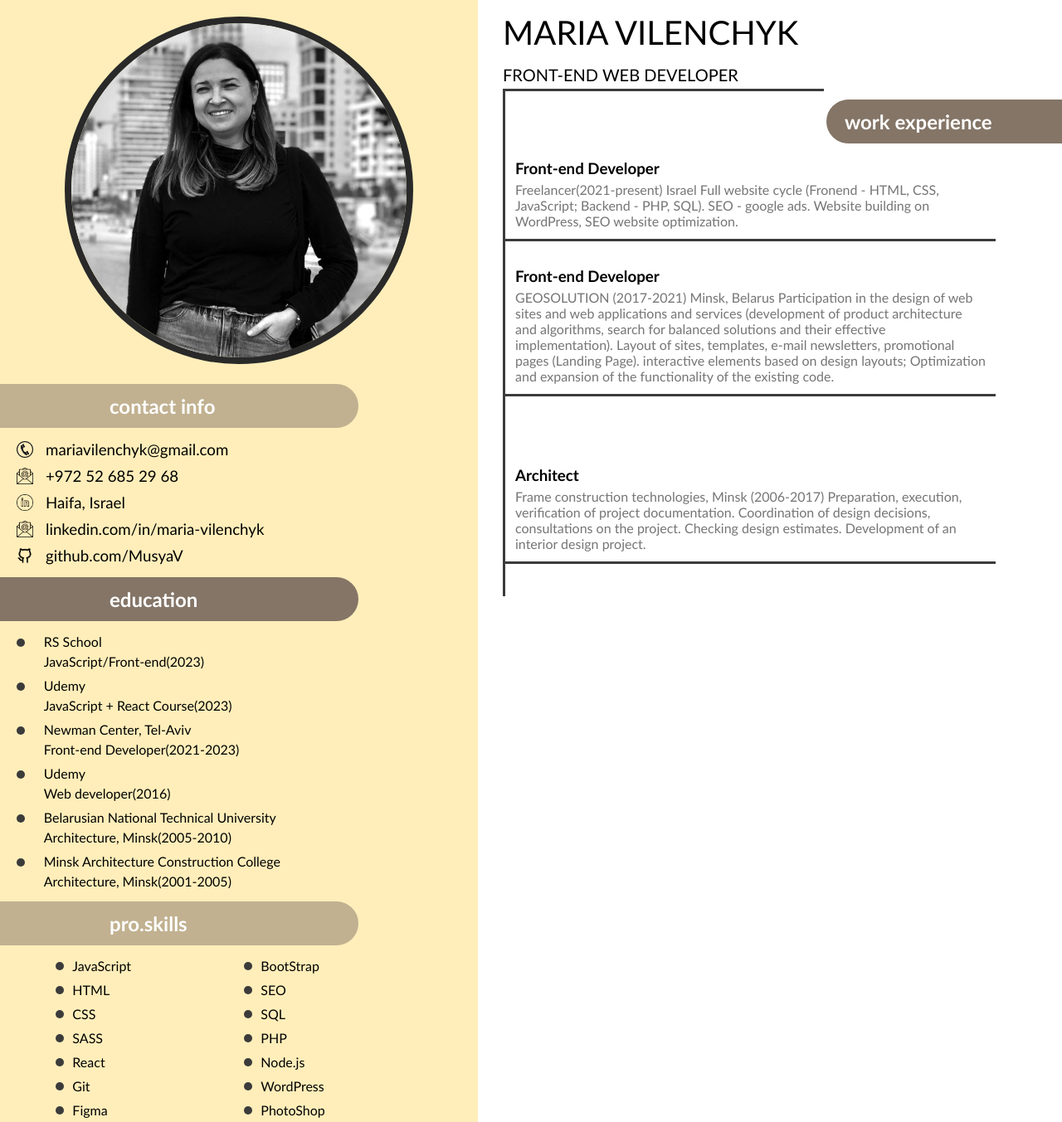
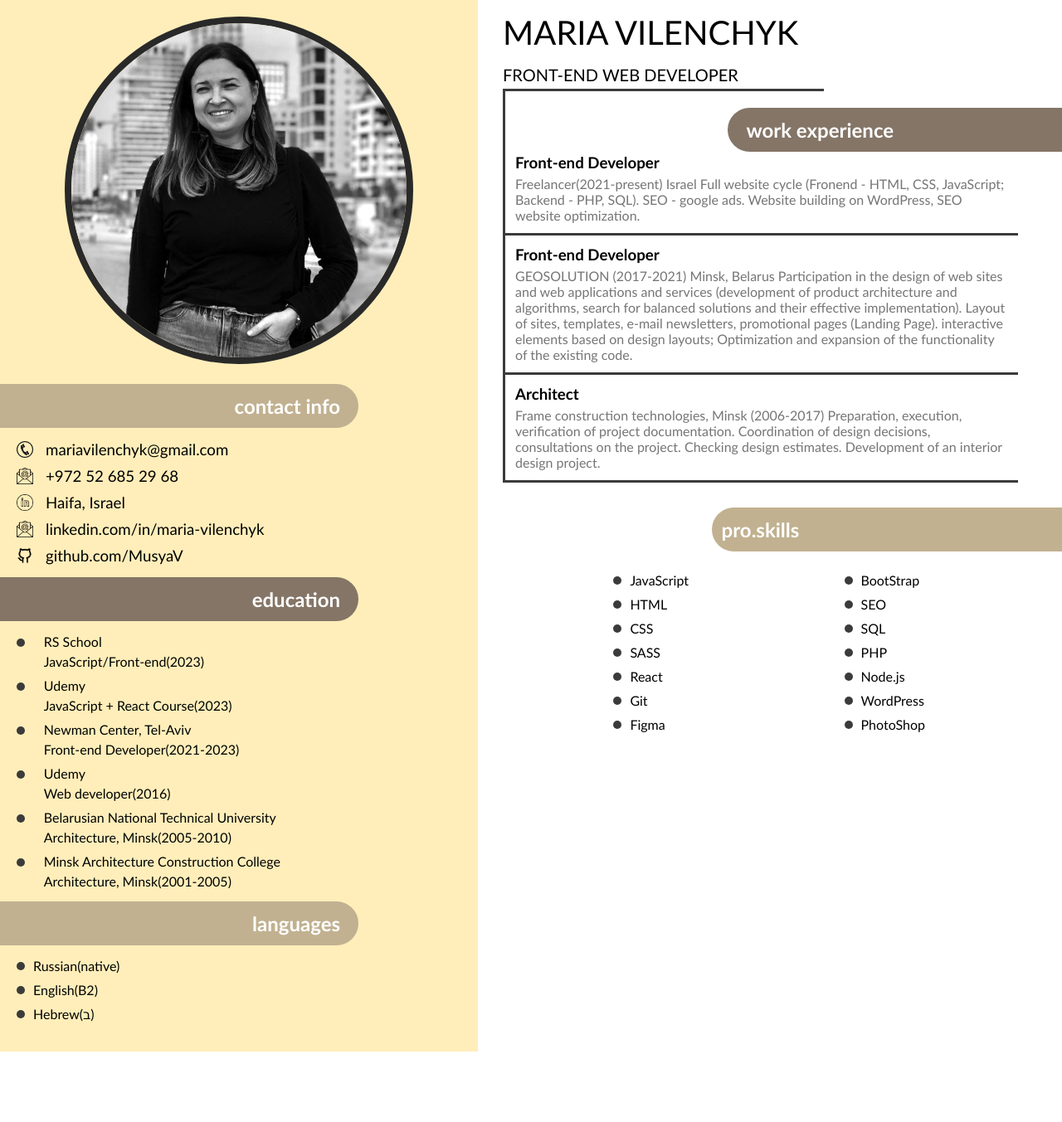
Before and after one commit to MusyaV/rsschool-cv, a plain HTML site: page index.html in a window 1280 px wide. Shown: the whole page at 83% size. After the commit the page ends 1268 px from the top, so only its background shows below. Drawn offline with Linux system fonts and the light colour scheme.

Commit message:
feat: add languages

```diff
--- a/index.html
+++ b/index.html
@@ -10,36 +10,36 @@
   <body>
     <section id="secLeft">
       <div id="img">
-        <img id="imgMain" src="/rsschool-cv/img/photo2.jpg" alt="" srcset="" />
+        <img id="imgMain" src="/img/photo2.jpg" alt="" srcset="" />
       </div>
       <!-- info -->
       <div class="light" id="headerInfo">
         <h2>contact info</h2>
       </div>
       <div class="itemInfo">
-        <img class="icon" src="/rsschool-cv/img/phone.png" alt="" />
+        <img class="icon" src="/img/phone.png" alt="" />
         <h3>mariavilenchyk@gmail.com</h3>
       </div>
       <div class="itemInfo">
-        <img class="icon" src="/rsschool-cv/img/email.png" alt="" />
+        <img class="icon" src="/img/email.png" alt="" />
         <h3>+972 52 685 29 68</h3>
       </div>
       <div class="itemInfo">
-        <img class="icon" src="/rsschool-cv/img/linkedin.png" alt="" />
+        <img class="icon" src="/img/linkedin.png" alt="" />
         <h3>Haifa, Israel</h3>
       </div>
       <div class="itemInfo">
-        <img class="icon" src="/rsschool-cv/img/email.png" alt="" />
+        <img class="icon" src="/img/email.png" alt="" />
         <h3>linkedin.com/in/maria-vilenchyk</h3>
       </div>
       <div class="itemInfo">
-        <img class="icon" src="/rsschool-cv/img/github.png" alt="" />
+        <img class="icon" src="/img/github.png" alt="" />
         <h3>github.com/MusyaV</h3>
       </div>
+      <!-- education -->
       <div class="dark" id="headerEdu">
         <h2>education</h2>
       </div>
-      <!-- education -->
       <div class="itemEdu">
         <div class="circle"></div>
         <div>
@@ -82,8 +82,68 @@
           <h4>Architecture, Minsk(2001-2005)</h4>
         </div>
       </div>
+      <!-- languages -->
+      <div class="light" id="headerLang">
+        <h2>languages</h2>
+      </div>
+      <div id="lang">
+        <div class="itemLang">
+          <div class="circle"></div>
+          <h4>Russian(native)</h4>
+        </div>
+        <div class="itemLang">
+          <div class="circle"></div>
+          <h4>English(B2)</h4>
+        </div>
+        <div class="itemLang">
+          <div class="circle"></div>
+          <h4>Hebrew(ב)</h4>
+        </div>
+      </div>
+    </section>
+    <section id="secRight">
+      <h1 id="big">MARIA VILENCHYK</h1>
+      <h1 id="small">FRONT-END WEB DEVELOPER</h1>
+      <div id="work">
+        <!-- work -->
+        <div class="dark2" id="headerWork">
+          <h2 class="rightH2">work experience</h2>
+        </div>
+        <!-- work1 -->
+        <div id="work1">
+          <h3><b>Front-end Developer</b></h3>
+          <h4 class="gray">
+            Freelancer(2021-present) Israel Full website cycle (Fronend - HTML,
+            CSS, JavaScript; Backend - PHP, SQL). SEO - google ads. Website
+            building on WordPress, SEO website optimization.
+          </h4>
+        </div>
+        <!-- work2 -->
+        <div id="work2">
+          <h3><b>Front-end Developer</b></h3>
+          <h4 class="gray">
+            GEOSOLUTION (2017-2021) Minsk, Belarus Participation in the design
+            of web sites and web applications and services (development of
+            product architecture and algorithms, search for balanced solutions
+            and their effective implementation). Layout of sites, templates,
+            e-mail newsletters, promotional pages (Landing Page). interactive
+            elements based on design layouts; Optimization and expansion of the
+            functionality of the existing code.
+          </h4>
+        </div>
+        <!-- work3 -->
+        <div id="work3">
+          <h3><b>Architect</b></h3>
+          <h4 class="gray">
+            Frame construction technologies, Minsk (2006-2017) Preparation,
+            execution, verification of project documentation. Coordination of
+            design decisions, consultations on the project. Checking design
+            estimates. Development of an interior design project.
+          </h4>
+        </div>
+      </div>
       <!-- skills -->
-      <div class="light" id="headerSkills">
+      <div class="light2" id="headerSkills">
         <h2>pro.skills</h2>
       </div>
       <div id="skills">
@@ -149,47 +209,5 @@
         </div>
       </div>
     </section>
-    <section id="secRight">
-      <h1 id="big">MARIA VILENCHYK</h1>
-      <h1 id="small">FRONT-END WEB DEVELOPER</h1>
-      <div id="work">
-        <!-- work -->
-        <div class="dark2" id="headerWork">
-          <h2 class="rightH2">work experience</h2>
-        </div>
-        <!-- work1 -->
-        <div id="work1">
-          <h3><b>Front-end Developer</b></h3>
-          <h4 class="gray">
-            Freelancer(2021-present) Israel Full website cycle (Fronend - HTML,
-            CSS, JavaScript; Backend - PHP, SQL). SEO - google ads. Website
-            building on WordPress, SEO website optimization.
-          </h4>
-        </div>
-        <!-- work2 -->
-        <div id="work2">
-          <h3><b>Front-end Developer</b></h3>
-          <h4 class="gray">
-            GEOSOLUTION (2017-2021) Minsk, Belarus Participation in the design
-            of web sites and web applications and services (development of
-            product architecture and algorithms, search for balanced solutions
-            and their effective implementation). Layout of sites, templates,
-            e-mail newsletters, promotional pages (Landing Page). interactive
-            elements based on design layouts; Optimization and expansion of the
-            functionality of the existing code.
-          </h4>
-        </div>
-        <!-- work3 -->
-        <div id="work3">
-          <h3><b>Architect</b></h3>
-          <h4 class="gray">
-            Frame construction technologies, Minsk (2006-2017) Preparation,
-            execution, verification of project documentation. Coordination of
-            design decisions, consultations on the project. Checking design
-            estimates. Development of an interior design project.
-          </h4>
-        </div>
-      </div>
-    </section>
   </body>
 </html>
--- a/style.css
+++ b/style.css
@@ -18,19 +18,26 @@ body {
 }
 #secRight {
   width: 55%;
-  position: relative;
 }
 #headerInfo {
   width: 75%;
   margin-bottom: 10px;
+  text-align: right;
 }
 #headerEdu {
   width: 75%;
   margin: 10px 0px;
+  text-align: right;
+}
+#headerLang {
+  width: 75%;
+  margin: 10px 0px;
+  text-align: right;
 }
 #headerSkills {
-  width: 75%;
-  margin: 10px 0px;
+  margin: 30px 0px 20px 0px;
+  width: 60%;
+  float: right;
 }
 .light {
   border-radius: 0px 30px 30px 0px;
@@ -50,7 +57,7 @@ body {
 }
 h2 {
   margin: 0px;
-  margin-left: 120px;
+  margin-right: 10px;
   padding: 12px;
   color: white;
   font-family: "Trebuchet MS", "Lucida Sans Unicode", "Lucida Grande",
@@ -113,7 +120,8 @@ h1#small {
   width: 80%;
   grid-template-columns: 50% 50%;
   justify-items: center;
-  padding-bottom: 20pxg;
+  padding-bottom: 20px;
+  margin: 0px auto;
 }
 .itemSkills {
   display: flex;
@@ -121,42 +129,45 @@ h1#small {
   gap: 5px;
 }
 #work {
-  width: 85%;
   margin-left: 30px;
-  height: 608.5px;
-  /* border-bottom: 3px solid #3b3b3b; */
+  height: auto;
   border-left: 3px solid #3b3b3b;
+  padding-top: 20px;
 }
 #headerWork {
-  width: 284px;
-  position: absolute;
-  right: 0px;
-  top: 120px;
+  width: 60%;
+  float: right;
+  margin-right: 0px;
 }
+
 .rightH2 {
   margin-left: 10px;
 }
 #work1 {
-  width: 82%;
+  width: 90%;
   border-bottom: 3px solid #3b3b3b;
-  position: absolute;
-  top: 180px;
   padding: 7px;
+  padding-top: 50px;
 }
 #work2 {
-  width: 82%;
+  width: 90%;
   border-bottom: 3px solid #3b3b3b;
-  position: absolute;
-  top: 310px;
   padding: 7px;
 }
 #work3 {
-  width: 82%;
+  width: 90%;
   border-bottom: 3px solid #3b3b3b;
-  position: absolute;
-  top: 550px;
   padding: 7px;
 }
-.gray{
-   color: #3b3b3bb4;
+.gray {
+  color: #3b3b3bb4;
 }
+.itemLang {
+  display: flex;
+  align-items: center;
+  gap: 5px;
+  margin-left: 20px;
+}
+#lang{
+  margin-bottom: 30px;
+}
```
